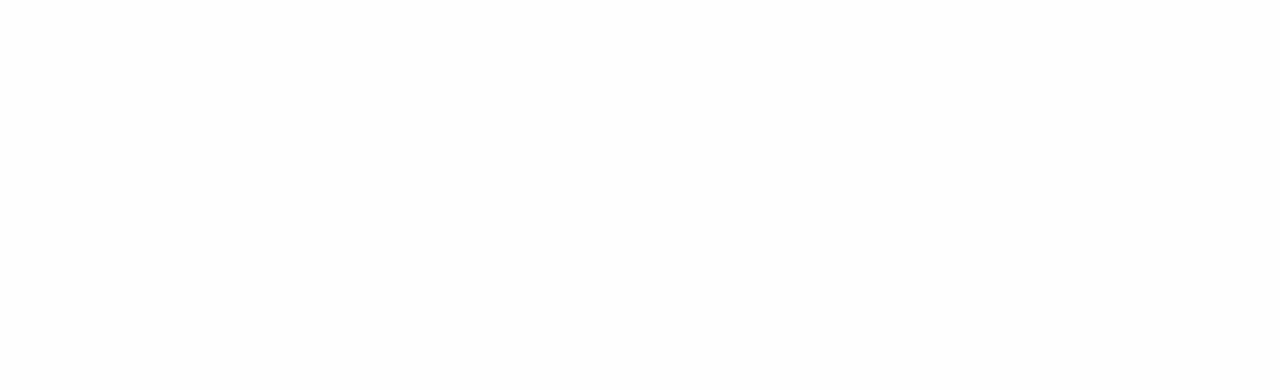
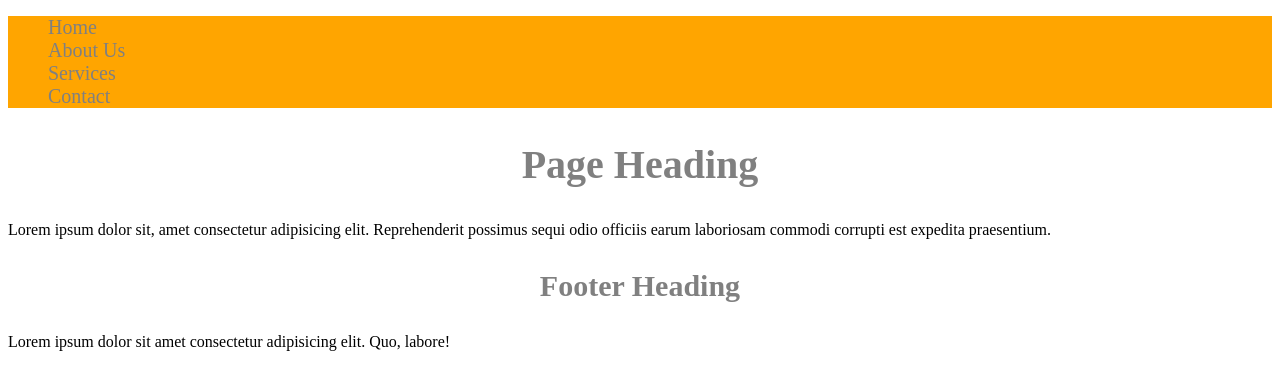
Before and after one commit to brandanpdx/sass-tutorial, a plain HTML site: page index.html in a window 1280 px wide. Drawn offline with Linux system fonts and the light colour scheme.

Commit message:
add hover

```diff
--- a/index.html
+++ b/index.html
@@ -7,6 +7,24 @@
   <title>Document</title>
 </head>
 <body>
+  <nav class="nav">
+    <ul>
+      <li><a href="#">Home</a></li>
+      <li><a href="#">About Us</a></li>
+      <li><a href="#">Services</a></li>
+      <li><a href="#">Contact</a></li>
+    </ul>
+  </nav>
+
+  <section class="banner">
+    <h1>Page Heading</h1>
+    <p>Lorem ipsum dolor sit, amet consectetur adipisicing elit. Reprehenderit possimus sequi odio officiis earum laboriosam commodi corrupti est expedita praesentium.</p>
+  </section>
+
+  <footer class="footer">
+    <h3>Footer Heading</h3>
+    <p>Lorem ipsum dolor sit amet consectetur adipisicing elit. Quo, labore!</p>
+  </footer>
 
 </body>
 </html>
--- a/scss/main.scss
+++ b/scss/main.scss
@@ -1,3 +1,39 @@
-body {
-  background-color: #fefefe;
+$color-primary: orange;
+$color-secondary: gray;
+$color-tertiary: royalblue;
+
+$font-lg: 40px;
+$font-md: 30px;
+$font-sm: 20px;
+
+.nav {
+  background-color: $color-primary;
+
+  ul li {
+    list-style: none;
+  }
+
+    a {
+      text-decoration: none;
+      font-size: $font-sm;
+      color: $color-secondary;
+
+      &:hover {
+        color: $color-tertiary;
+    }
+  }
 }
+
+
+
+.banner h1 {
+  font-size: $font-lg;
+  color: $color-secondary;
+  text-align: center;
+}
+
+.footer h3 {
+  font-size: $font-md;
+  color: $color-secondary;
+  text-align: center;
+}
```
Also changed, not shown: css/main.css.
